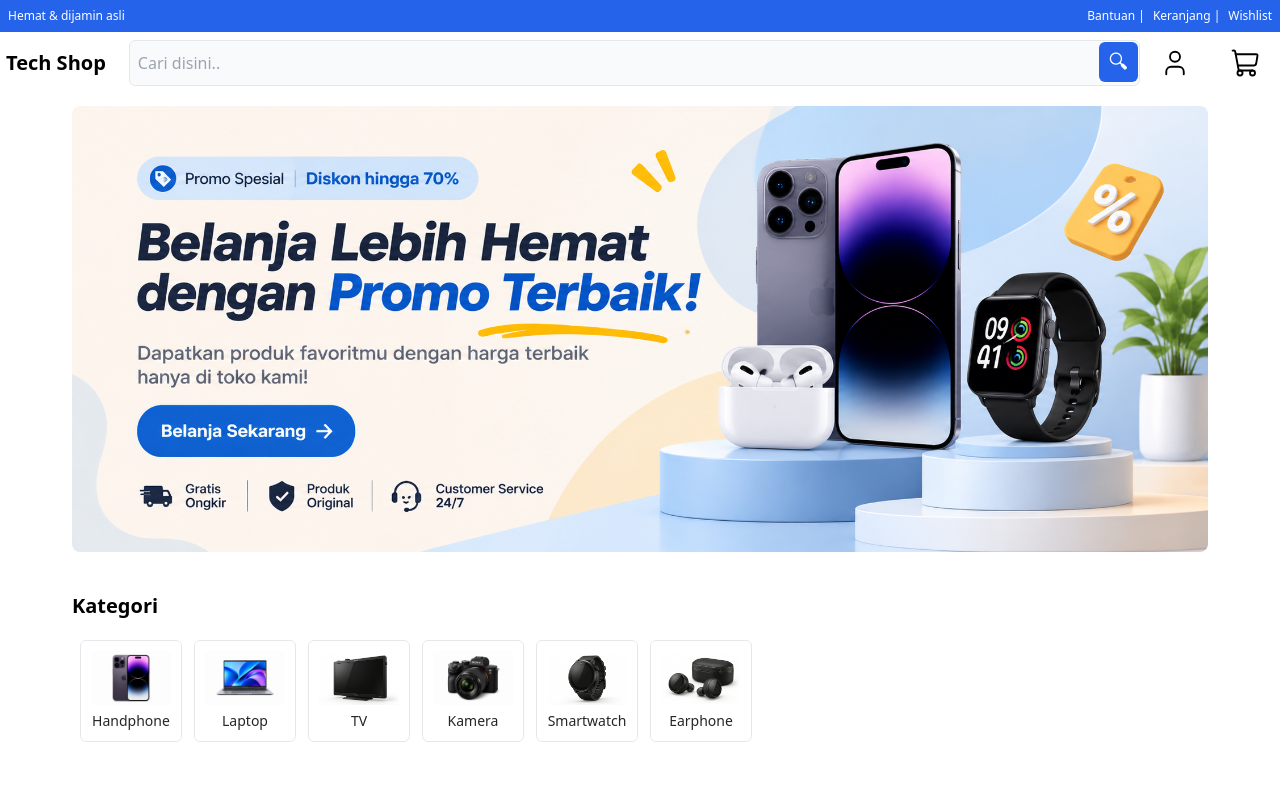
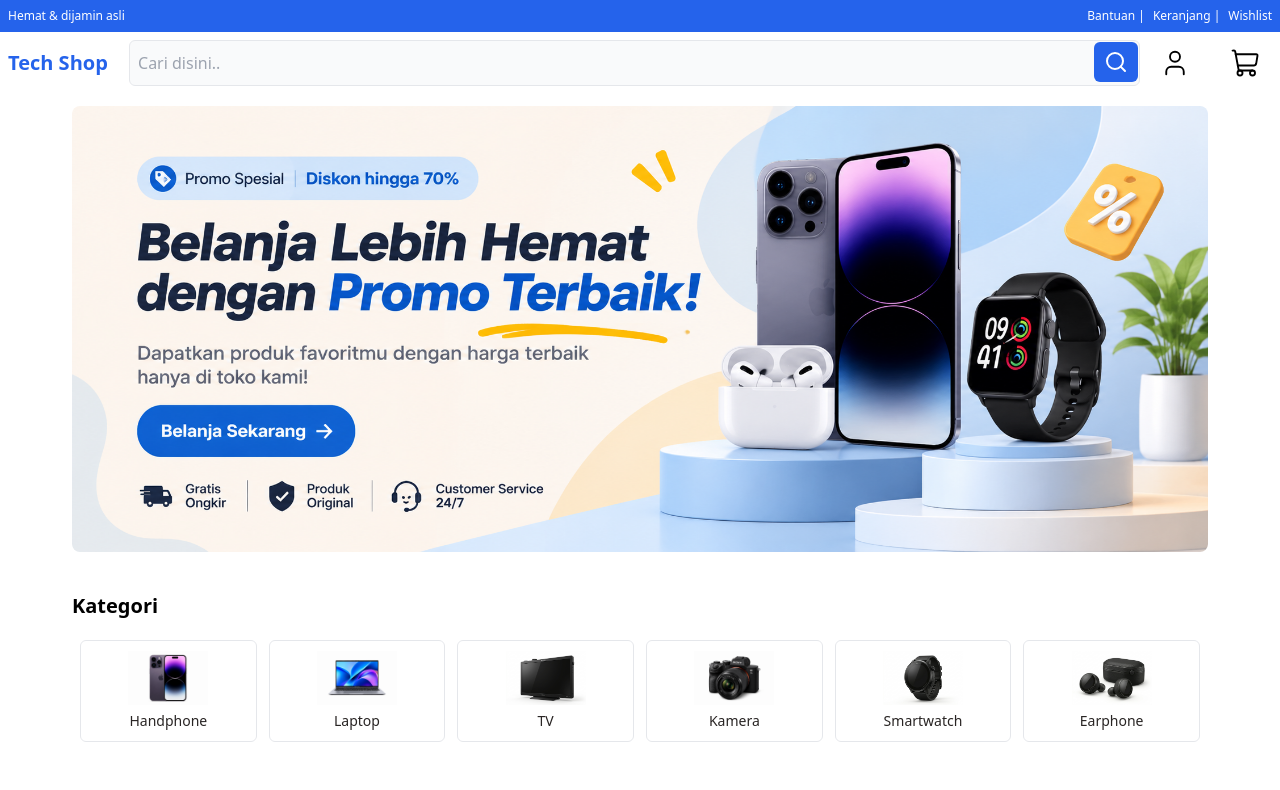
Before and after one commit to jnjunaedi/tech-store-ui, a React (Vite) app: page / in a window 1280 px wide. Shown: the top 790 px of the page. Built offline with nearby package versions, Linux system fonts and the light colour scheme.

Commit message:
fix: layouts & sizes

```diff
--- a/src/components/CategorySection.tsx
+++ b/src/components/CategorySection.tsx
@@ -48,10 +48,10 @@ function CategorySection() {
   return (
     <section className="mx-2 mt-10">
       <h1 className="mb-3 text-xl font-bold">Kategori</h1>
-      <div className="flex flex-wrap gap-3 p-2">
+      <div className="grid grid-cols-4 sm:grid-cols-6 gap-3 p-2">
         {category.map((c) => (
-          <div key={c.id} className="text-center p-2.5 border rounded-md">
-            <img src={c.image} alt="" className="w-20" />
+          <div key={c.id} className="text-center p-2.5 border rounded-md w-full">
+            <img src={c.image} alt="" className="w-20 text-center mx-auto" />
             <p className="text-sm mt-1.5 text-stone-800">{c.title}</p>
           </div>
         ))}
--- a/src/components/Navbar.tsx
+++ b/src/components/Navbar.tsx
@@ -1,13 +1,15 @@
-import { ShoppingCart, User } from 'lucide-react';
+import { Search, ShoppingCart, User } from 'lucide-react';
 
 function Navbar() {
   return (
     <nav className="flex justify-between items-center pt-2 pb-3">
-      <h1 className=" font-bold text-lg sm:text-xl hidden lg:block lg:w-32 ps-1.5 ">Tech Shop</h1>
+      <h1 className=" font-bold text-lg sm:text-xl hidden lg:block lg:w-32 ps-2 text-blue-600">Tech Shop</h1>
       <div className="flex justify-between w-full items-center">
         <div className="w-full relative mx-3">
           <input type="text" className="border me-2 bg-gray-50 w-full py-2.5 ps-2 focus:outline-none rounded-md" placeholder="Cari disini.." />
-          <span className="inline-block bg-blue-600 px-2.5 text-white py-1.5 text-xl cursor-pointer rounded-md absolute top-0.5 right-0.5">🔍︎</span>
+          <span className="inline-block bg-blue-600 px-2.5 text-white py-2 text-xl cursor-pointer rounded-md absolute top-0.5 right-0.5">
+            <Search />
+          </span>
         </div>
         <div className=" ps-2 pe-5 flex justify-center items-center gap-5 lg:gap-10">
           <span className="text-2xl">
--- a/src/components/ProductSection.tsx
+++ b/src/components/ProductSection.tsx
@@ -116,7 +116,7 @@ function ProductSection() {
               Terjual {p.sold} ⭐ {p.rating}
             </p>
             <p className="text-xs text-gray-500 truncate mt-1.5 flex gap-1 items-center">
-              <Store /> <p>{p.storeName}</p>
+              <Store size={20} /> <p>{p.storeName}</p>
             </p>
           </div>
         ))}
```
